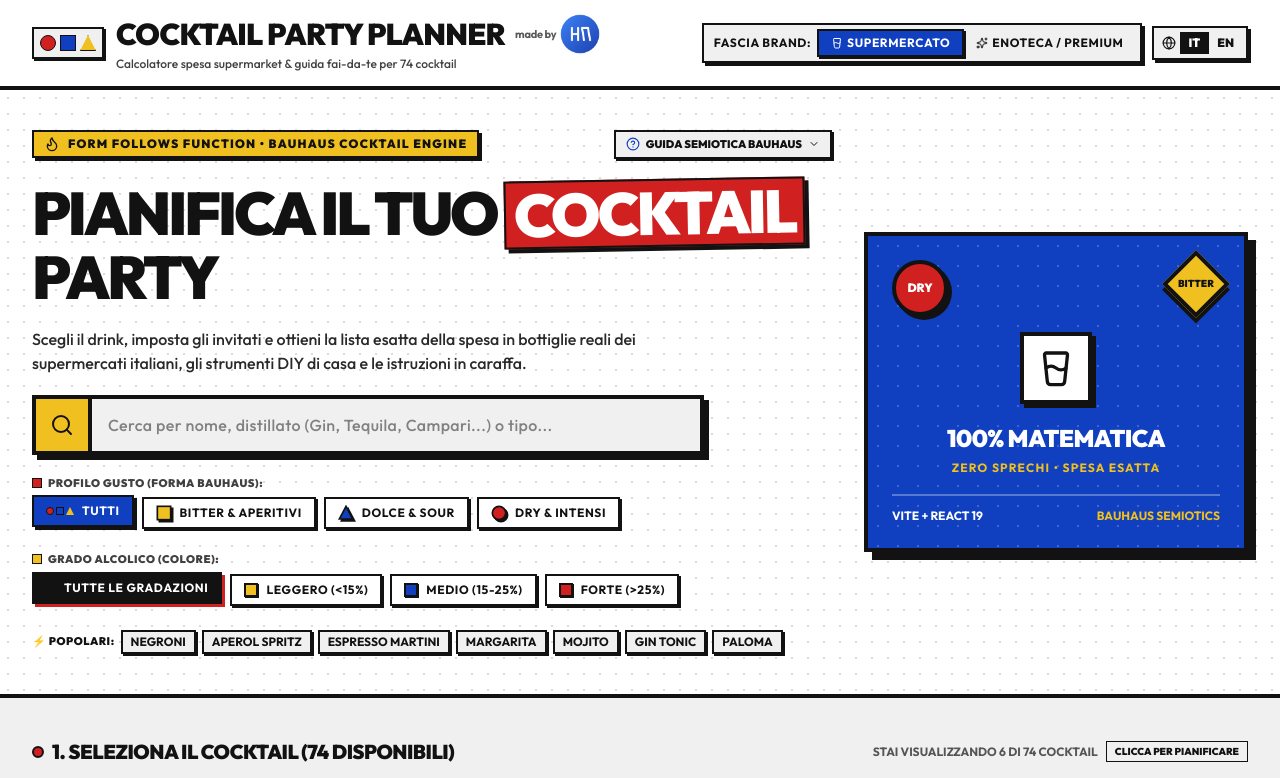
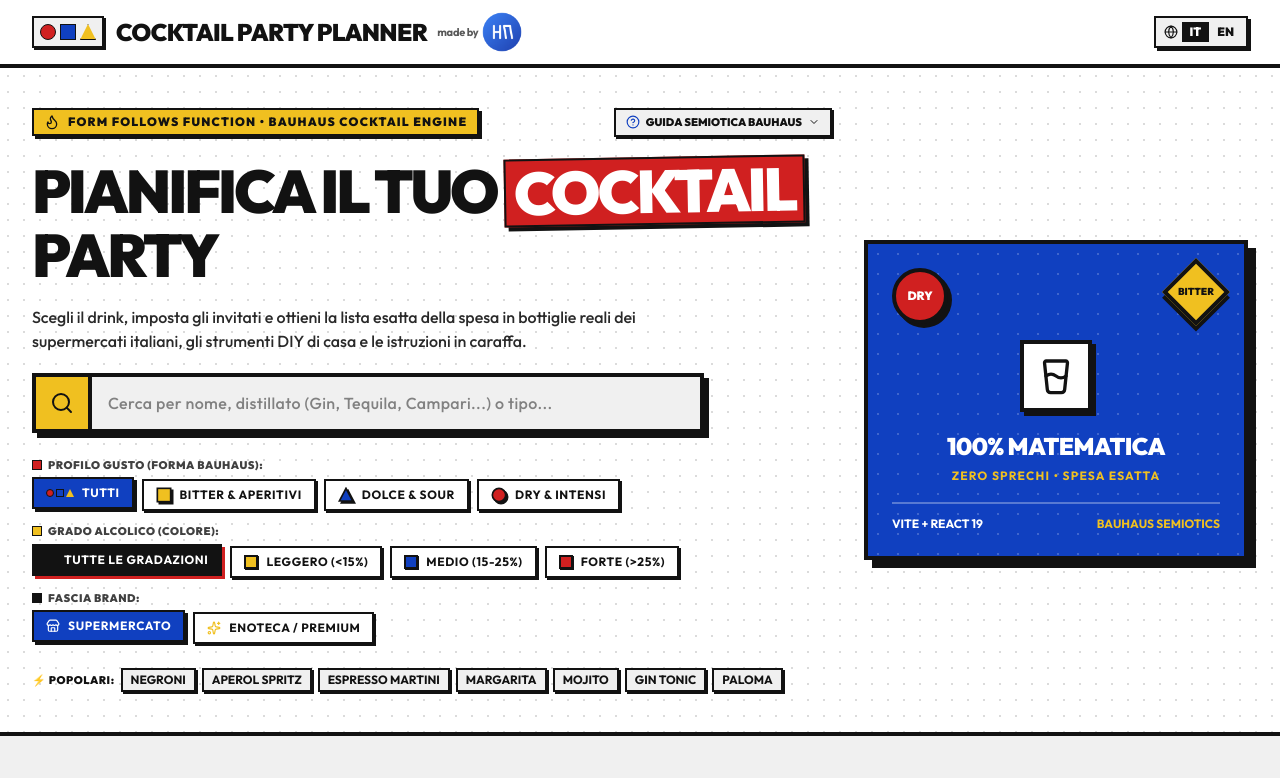
Before and after one commit to Heraldago/cocktailplanner, a React (Vite) app: page / in a window 1280 px wide. Shown: the top 778 px of the page. Built offline with nearby package versions, Linux system fonts and the light colour scheme.

Commit message:
Streamline header: remove subtitle and move Supermercato / Enoteca brand tier selector to search filters

```diff
--- a/src/App.tsx
+++ b/src/App.tsx
@@ -161,16 +161,13 @@
 
   return (
     <div className="min-h-screen bg-[#F0F0F0] flex flex-col justify-between relative">
-      {/* Top Header */}
+      {/* Top Header (Streamlined: Title, Made By & Language Switcher) */}
       <Header
-        brandTier={partyConfig.brandTier}
-        onToggleBrandTier={handleToggleBrandTier}
-        totalCocktailsCount={COCKTAILS_DATABASE.length}
         lang={lang}
         onToggleLang={setLang}
       />
 
-      {/* Hero & Search Banner with Bauhaus Semiotics */}
+      {/* Hero & Search Banner with Bauhaus Semiotics and Brand Tier Selector */}
       <HeroSearch
         searchQuery={searchQuery}
         onSearchChange={setSearchQuery}
@@ -178,6 +175,8 @@
         onTasteChange={setSelectedTaste}
         selectedStrength={selectedStrength}
         onStrengthChange={setSelectedStrength}
+        brandTier={partyConfig.brandTier}
+        onBrandTierChange={handleToggleBrandTier}
         onQuickSelect={(id) => {
           const found = COCKTAILS_DATABASE.find((c) => c.id === id);
           if (found) handleSelectCocktail(found);
--- a/src/components/Header.tsx
+++ b/src/components/Header.tsx
@@ -1,20 +1,13 @@
 import React from 'react';
-import { Sparkles, GlassWater, Globe } from 'lucide-react';
-import { BrandTier } from '../types/cocktail';
+import { Globe } from 'lucide-react';
 import { Language, TRANSLATIONS } from '../i18n/translations';
 
 interface HeaderProps {
-  brandTier: BrandTier;
-  onToggleBrandTier: (tier: BrandTier) => void;
-  totalCocktailsCount: number;
   lang: Language;
   onToggleLang: (lang: Language) => void;
 }
 
 export const Header: React.FC<HeaderProps> = ({
-  brandTier,
-  onToggleBrandTier,
-  totalCocktailsCount,
   lang,
   onToggleLang,
 }) => {
@@ -22,9 +15,8 @@
 
   return (
     <header className="w-full bg-[#FFFFFF] border-b-4 border-[#121212] sticky top-0 z-50">
-      <div className="max-w-7xl mx-auto px-3 sm:px-6 lg:px-8 py-2.5 sm:py-3.5 flex flex-col sm:flex-row items-center justify-between gap-2.5 sm:gap-3">
-        {/* Brand Logo & Title Row */}
-        <div className="flex items-center justify-between w-full sm:w-auto gap-2 sm:gap-3">
+      <div className="max-w-7xl mx-auto px-3 sm:px-6 lg:px-8 py-2.5 sm:py-3 flex items-center justify-between gap-2 sm:gap-3">
+        {/* Brand Logo, Title & Made by strictly on a single line */}
         <div className="flex items-center gap-2 sm:gap-3 min-w-0">
           {/* Bauhaus 3-Shape Mini Logo */}
           <div className="flex items-center gap-0.5 sm:gap-1 p-1 sm:p-1.5 bg-[#F0F0F0] border-2 border-[#121212] shadow-[2px_2px_0px_0px_#121212] shrink-0">
@@ -34,13 +26,12 @@
           </div>
 
           {/* Title + Made By + Logo in a single, strictly horizontal row */}
-            <div className="min-w-0">
-              <div className="flex items-center gap-1.5 sm:gap-2.5 flex-nowrap">
-                <h1 className="text-sm xs:text-base sm:text-2xl lg:text-3xl font-black uppercase tracking-tight text-[#121212] leading-none whitespace-nowrap">
+          <div className="flex items-center gap-1.5 sm:gap-2.5 flex-nowrap min-w-0">
+            <h1 className="text-sm xs:text-base sm:text-2xl font-black uppercase tracking-tight text-[#121212] leading-none whitespace-nowrap">
               {t.title}
             </h1>
 
-                {/* Author: tiny "made by" + logo (always strictly side-by-side on same row) */}
+            {/* Author: tiny "made by" + 40x40px logo strictly inline */}
             <div className="flex items-center gap-1 shrink-0">
               <span className="text-[9px] sm:text-[11px] font-bold text-[#121212]/70 lowercase tracking-tight">
                 made by
@@ -52,19 +43,16 @@
               />
             </div>
           </div>
-              <p className="text-[10px] sm:text-xs font-medium text-[#121212]/80 mt-0.5 hidden md:block">
-                {t.subtitle(totalCocktailsCount)}
-              </p>
-            </div>
         </div>
 
-          {/* Language Switcher on mobile right */}
-          <div className="flex sm:hidden items-center bg-[#F0F0F0] border-2 border-[#121212] shadow-[2px_2px_0px_0px_#121212] p-0.5 shrink-0">
+        {/* Language Switcher */}
+        <div className="flex items-center bg-[#F0F0F0] border-2 border-[#121212] shadow-[2px_2px_0px_0px_#121212] sm:shadow-[3px_3px_0px_0px_#121212] p-0.5 sm:p-1 shrink-0">
+          <Globe className="w-3.5 h-3.5 text-[#121212] mx-1 hidden sm:inline-block" />
           <button
             type="button"
             onClick={() => onToggleLang('it')}
-              className={`px-1.5 py-0.5 text-[10px] font-black uppercase transition-all ${
-                lang === 'it' ? 'bg-[#121212] text-white' : 'text-[#121212]'
+            className={`px-1.5 sm:px-2 py-0.5 text-[10px] sm:text-xs font-black uppercase transition-all ${
+              lang === 'it' ? 'bg-[#121212] text-white' : 'text-[#121212] hover:bg-[#E0E0E0]'
             }`}
           >
             IT
@@ -72,76 +60,14 @@
           <button
             type="button"
             onClick={() => onToggleLang('en')}
-              className={`px-1.5 py-0.5 text-[10px] font-black uppercase transition-all ${
-                lang === 'en' ? 'bg-[#121212] text-white' : 'text-[#121212]'
+            className={`px-1.5 sm:px-2 py-0.5 text-[10px] sm:text-xs font-black uppercase transition-all ${
+              lang === 'en' ? 'bg-[#121212] text-white' : 'text-[#121212] hover:bg-[#E0E0E0]'
             }`}
           >
             EN
           </button>
         </div>
       </div>
-
-        {/* Global Controls: Brand Tier Switcher + Language Switcher (Desktop) */}
-        <div className="flex items-center gap-2.5 w-full sm:w-auto justify-between sm:justify-end">
-          {/* Brand Tier Switcher */}
-          <div className="flex items-center bg-[#F0F0F0] p-1 border-2 border-[#121212] shadow-[3px_3px_0px_0px_#121212] flex-1 sm:flex-none justify-center">
-            <span className="text-[10px] sm:text-xs font-bold uppercase tracking-wider px-1.5 text-[#121212] hidden md:inline">
-              {t.brandTierLabel}
-            </span>
-            <button
-              type="button"
-              onClick={() => onToggleBrandTier('standard')}
-              className={`px-2.5 sm:px-3 py-1 text-[10px] sm:text-xs font-bold uppercase tracking-wider transition-all duration-150 flex-1 sm:flex-none ${
-                brandTier === 'standard'
-                  ? 'bg-[#1040C0] text-white border-2 border-[#121212] shadow-[2px_2px_0px_0px_#121212]'
-                  : 'bg-transparent text-[#121212] hover:bg-[#E0E0E0]'
-              }`}
-            >
-              <span className="flex items-center justify-center gap-1">
-                <GlassWater className="w-3 h-3" />
-                {t.standardTier}
-              </span>
-            </button>
-            <button
-              type="button"
-              onClick={() => onToggleBrandTier('premium')}
-              className={`px-2.5 sm:px-3 py-1 text-[10px] sm:text-xs font-bold uppercase tracking-wider transition-all duration-150 flex-1 sm:flex-none ${
-                brandTier === 'premium'
-                  ? 'bg-[#D02020] text-white border-2 border-[#121212] shadow-[2px_2px_0px_0px_#121212]'
-                  : 'bg-transparent text-[#121212] hover:bg-[#E0E0E0]'
-              }`}
-            >
-              <span className="flex items-center justify-center gap-1">
-                <Sparkles className="w-3 h-3" />
-                {t.premiumTier}
-              </span>
-            </button>
-          </div>
-
-          {/* Language Switcher (Desktop) */}
-          <div className="hidden sm:flex items-center bg-[#F0F0F0] border-2 border-[#121212] shadow-[3px_3px_0px_0px_#121212] p-1">
-            <Globe className="w-3.5 h-3.5 text-[#121212] mx-1" />
-            <button
-              type="button"
-              onClick={() => onToggleLang('it')}
-              className={`px-2 py-0.5 text-xs font-black uppercase transition-all ${
-                lang === 'it' ? 'bg-[#121212] text-white border border-[#121212]' : 'text-[#121212] hover:bg-[#E0E0E0]'
-              }`}
-            >
-              IT
-            </button>
-            <button
-              type="button"
-              onClick={() => onToggleLang('en')}
-              className={`px-2 py-0.5 text-xs font-black uppercase transition-all ${
-                lang === 'en' ? 'bg-[#121212] text-white border border-[#121212]' : 'text-[#121212] hover:bg-[#E0E0E0]'
-              }`}
-            >
-              EN
-            </button>
-          </div>
-        </div>
-      </div>
     </header>
   );
 };
--- a/src/components/HeroSearch.tsx
+++ b/src/components/HeroSearch.tsx
@@ -1,7 +1,8 @@
 import React, { useState } from 'react';
-import { Search, X, Flame, GlassWater, HelpCircle, ChevronDown, ChevronUp } from 'lucide-react';
+import { Search, X, Flame, GlassWater, HelpCircle, ChevronDown, ChevronUp, Sparkles, Store } from 'lucide-react';
 import { Language, TRANSLATIONS } from '../i18n/translations';
 import { TasteCategory, StrengthCategory, BauhausShape as ShapeType } from '../utils/semiotics';
+import { BrandTier } from '../types/cocktail';
 import { BauhausShape } from './BauhausShape';
 
 interface HeroSearchProps {
@@ -11,6 +12,8 @@
   onTasteChange: (taste: TasteCategory) => void;
   selectedStrength: StrengthCategory;
   onStrengthChange: (strength: StrengthCategory) => void;
+  brandTier: BrandTier;
+  onBrandTierChange: (tier: BrandTier) => void;
   onQuickSelect: (cocktailId: string) => void;
   popularCocktails: Array<{ id: string; name: string; category: string; colorAccent: string }>;
   lang: Language;
@@ -23,6 +26,8 @@
   onTasteChange,
   selectedStrength,
   onStrengthChange,
+  brandTier,
+  onBrandTierChange,
   onQuickSelect,
   popularCocktails,
   lang,
@@ -162,7 +167,9 @@
               </div>
             </div>
 
-            {/* 1. Filter by Taste Profile (Shapes with real SVG BauhausShape) */}
+            {/* Filters Section (3 Rows: Taste Profile, Alcohol Strength, Brand/Price Tier) */}
+            <div className="space-y-3 pt-1">
+              {/* 1. Filter by Taste Profile (Shapes) */}
               <div className="space-y-1.5">
                 <span className="text-[11px] font-black uppercase tracking-wider text-[#121212]/80 flex items-center gap-1.5">
                   <span className="w-2.5 h-2.5 bg-[#D02020] inline-block border border-[#121212]" />
@@ -176,7 +183,7 @@
                         key={opt.key}
                         type="button"
                         onClick={() => onTasteChange(opt.key)}
-                      className={`px-3 py-1.5 text-xs font-bold uppercase tracking-wider border-2 border-[#121212] flex items-center gap-2 transition-all duration-100 ${
+                        className={`px-3 py-1.5 text-xs font-bold uppercase tracking-wider border-2 border-[#121212] flex items-center gap-2 transition-all duration-100 cursor-pointer ${
                           isActive
                             ? 'bg-[#1040C0] text-white shadow-[3px_3px_0px_0px_#121212] -translate-y-0.5'
                             : 'bg-[#FFFFFF] text-[#121212] shadow-[2px_2px_0px_0px_#121212] hover:bg-[#F0F0F0]'
@@ -199,7 +206,7 @@
               </div>
 
               {/* 2. Filter by Alcohol Strength (Colors) */}
-            <div className="space-y-1.5 pt-0.5">
+              <div className="space-y-1.5">
                 <span className="text-[11px] font-black uppercase tracking-wider text-[#121212]/80 flex items-center gap-1.5">
                   <span className="w-2.5 h-2.5 bg-[#F0C020] inline-block border border-[#121212]" />
                   {t.hero.filterStrengthLabel}
@@ -212,7 +219,7 @@
                         key={opt.key}
                         type="button"
                         onClick={() => onStrengthChange(opt.key)}
-                      className={`px-3 py-1.5 text-xs font-bold uppercase tracking-wider border-2 border-[#121212] flex items-center gap-2 transition-all duration-100 ${
+                        className={`px-3 py-1.5 text-xs font-bold uppercase tracking-wider border-2 border-[#121212] flex items-center gap-2 transition-all duration-100 cursor-pointer ${
                           isActive
                             ? 'bg-[#121212] text-white shadow-[3px_3px_0px_0px_#D02020] -translate-y-0.5'
                             : 'bg-[#FFFFFF] text-[#121212] shadow-[2px_2px_0px_0px_#121212] hover:bg-[#F0F0F0]'
@@ -230,6 +237,42 @@
                 </div>
               </div>
 
+              {/* 3. Selection: Brand & Budget Tier (Supermercato vs Enoteca) */}
+              <div className="space-y-1.5">
+                <span className="text-[11px] font-black uppercase tracking-wider text-[#121212]/80 flex items-center gap-1.5">
+                  <span className="w-2.5 h-2.5 bg-[#121212] inline-block border border-[#121212]" />
+                  {t.header.brandTierLabel}
+                </span>
+                <div className="flex flex-wrap gap-1.5 sm:gap-2">
+                  <button
+                    type="button"
+                    onClick={() => onBrandTierChange('standard')}
+                    className={`px-3 py-1.5 text-xs font-bold uppercase tracking-wider border-2 border-[#121212] flex items-center gap-2 transition-all duration-100 cursor-pointer ${
+                      brandTier === 'standard'
+                        ? 'bg-[#1040C0] text-white shadow-[3px_3px_0px_0px_#121212] -translate-y-0.5'
+                        : 'bg-[#FFFFFF] text-[#121212] shadow-[2px_2px_0px_0px_#121212] hover:bg-[#F0F0F0]'
+                    }`}
+                  >
+                    <Store className="w-3.5 h-3.5" />
+                    <span>{t.header.standardTier}</span>
+                  </button>
+
+                  <button
+                    type="button"
+                    onClick={() => onBrandTierChange('premium')}
+                    className={`px-3 py-1.5 text-xs font-bold uppercase tracking-wider border-2 border-[#121212] flex items-center gap-2 transition-all duration-100 cursor-pointer ${
+                      brandTier === 'premium'
+                        ? 'bg-[#D02020] text-white shadow-[3px_3px_0px_0px_#121212] -translate-y-0.5'
+                        : 'bg-[#FFFFFF] text-[#121212] shadow-[2px_2px_0px_0px_#121212] hover:bg-[#F0F0F0]'
+                    }`}
+                  >
+                    <Sparkles className="w-3.5 h-3.5 text-[#F0C020]" />
+                    <span>{t.header.premiumTier}</span>
+                  </button>
+                </div>
+              </div>
+            </div>
+
             {/* Popular Suggestion Chips */}
             <div className="pt-1 flex flex-wrap items-center gap-1.5">
               <span className="text-[11px] font-black uppercase tracking-wider text-[#121212]">
@@ -240,7 +283,7 @@
                   key={c.id}
                   type="button"
                   onClick={() => onQuickSelect(c.id)}
-                  className="px-2 py-0.5 text-xs font-bold uppercase bg-[#F0F0F0] hover:bg-[#F0C020] text-[#121212] border-2 border-[#121212] shadow-[2px_2px_0px_0px_#121212] transition-all duration-100 active:translate-x-0.5 active:translate-y-0.5 active:shadow-none"
+                  className="px-2 py-0.5 text-xs font-bold uppercase bg-[#F0F0F0] hover:bg-[#F0C020] text-[#121212] border-2 border-[#121212] shadow-[2px_2px_0px_0px_#121212] transition-all duration-100 active:translate-x-0.5 active:translate-y-0.5 active:shadow-none cursor-pointer"
                 >
                   {c.name}
                 </button>
```
Lines whose indentation alone changed are shown as unchanged.
